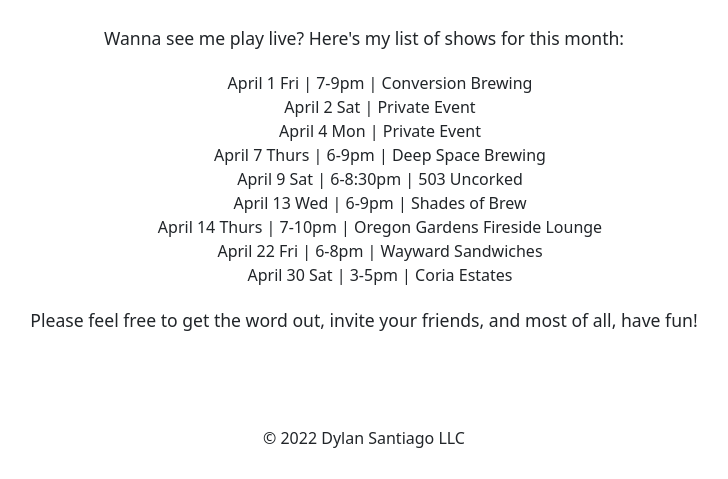
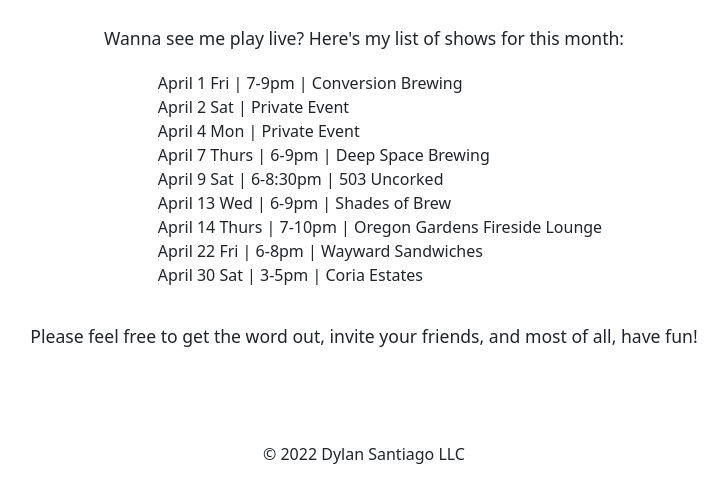
Before and after one commit to dylanmartinez/aDropdownWebsite, a plain HTML site: page shows.html in a window 1280 px wide. Shown: the part 321-800 px from the top of the page, without its empty margins (276-1004 px from the left). Drawn offline with nearby package versions, Linux system fonts and the light colour scheme.

Commit message:
Update shows.html

```diff
--- a/shows.html
+++ b/shows.html
@@ -52,10 +52,16 @@
         font-size: 1.1rem;
       }
 
+      .centeredListLeftAlign {
+        text-align: center;
+      }
+
       ul {
-        text-align: Center;
-        list-style-type: none;
+        display: inline-block;
+        text-align: left;
+        list-style: none;
       }
+
 
 
       @media only screen and (max-width: 600px) {
@@ -88,6 +94,7 @@
     <div class="body-container">
       <h1>Shows</h1>
       <p>Wanna see me play live? Here's my list of shows for this month:</p>
+      <div class="centeredListLeftAlign">
         <ul>
           <li>April 1 Fri | 7-9pm | Conversion Brewing</li>
           <li>April 2 Sat | Private Event</li>
@@ -99,6 +106,7 @@
           <li>April 22 Fri | 6-8pm | Wayward Sandwiches</li>
           <li>April 30 Sat | 3-5pm | Coria Estates</li>
         </ul>
+      </div>
       <p>Please feel free to get the word out, invite your friends, and most of all, have fun!</p>
     </div>
 
```
Lines whose indentation alone changed are shown as unchanged.
